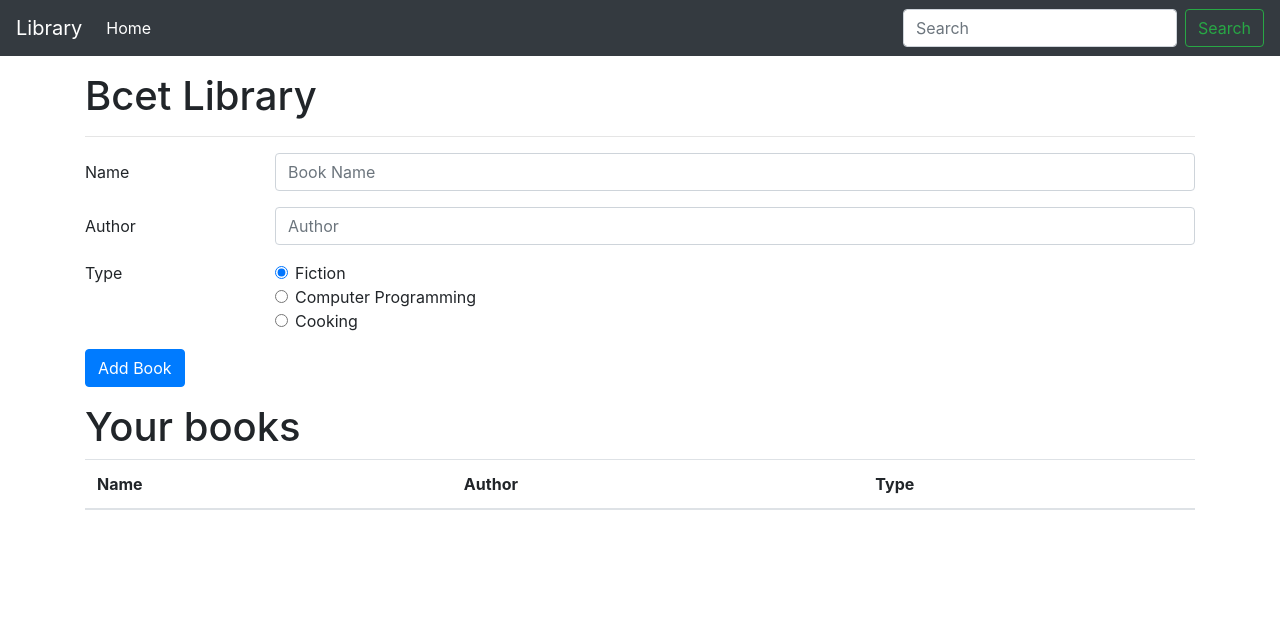
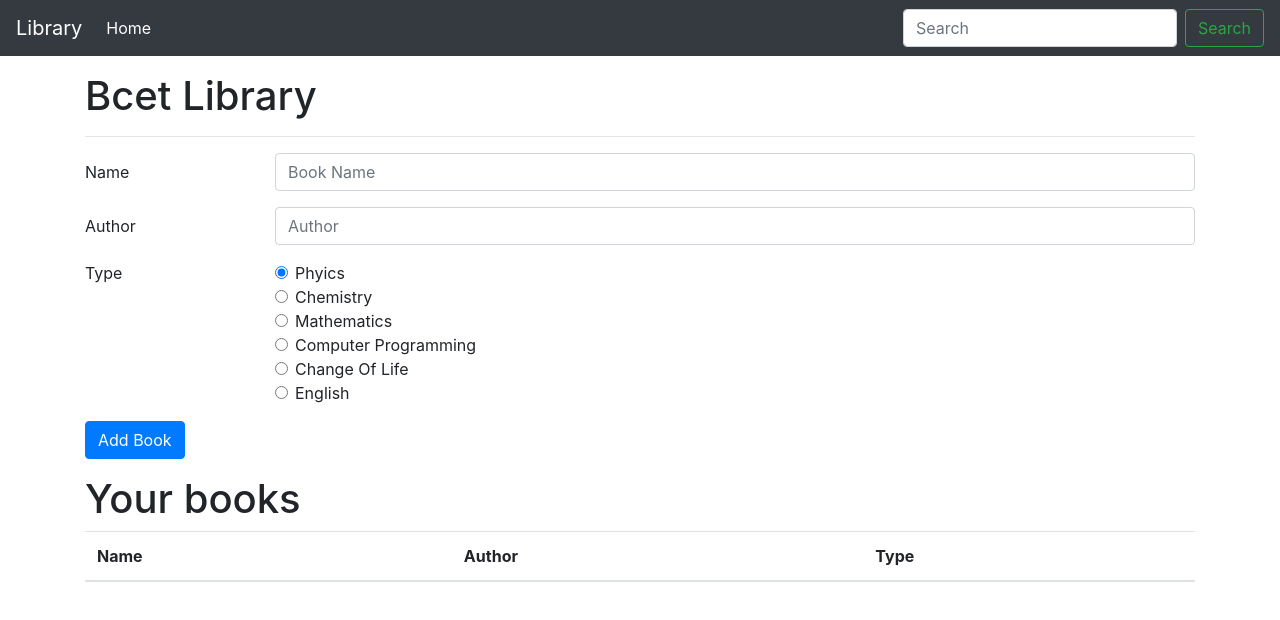
Before and after one commit to sourik100403/LIBRARY-MANAGEMENT, a plain HTML site: page index.html in a window 1280 px wide. Drawn offline with nearby package versions, Linux system fonts and the light colour scheme.

Commit message:
Update index.html

```diff
--- a/index.html
+++ b/index.html
@@ -20,7 +20,7 @@
         <div class="collapse navbar-collapse" id="navbarSupportedContent">
             <ul class="navbar-nav mr-auto">
                 <li class="nav-item active">
-                    <a class="nav-link" href="#">Home <span class="sr-only"></span></a>
+                    <a class="nav-link" href="/">Home <span class="sr-only"></span></a>
                 </li>
 
             </ul>
@@ -55,12 +55,29 @@
                     <legend class="col-form-label col-sm-2 pt-0">Type</legend>
                     <div class="col-sm-10">
                         <div class="form-check">
-                            <input class="form-check-input" type="radio" name="type" id="fiction" value="fiction"
+                            <input class="form-check-input" type="radio" name="type" id="phyics" value="phyics"
                                 checked>
-                            <label class="form-check-label" for="fiction">
-                                Fiction
+                            <label class="form-check-label" for="phyics">
+                                Phyics
                             </label>
                         </div>
+
+                        <div class="form-check">
+                            <input class="form-check-input" type="radio" name="type" id="chemistry"
+                                value="chemistry">
+                            <label class="form-check-label" for="chemistry">
+                                Chemistry
+                            </label>
+                        </div>
+
+                        <div class="form-check">
+                            <input class="form-check-input" type="radio" name="type" id="mathematics"
+                                value="mathematics">
+                            <label class="form-check-label" for="mathematics">
+                                Mathematics
+                            </label>
+                        </div>
+
                         <div class="form-check">
                             <input class="form-check-input" type="radio" name="type" id="programming"
                                 value="programming">
@@ -68,10 +85,18 @@
                                 Computer Programming
                             </label>
                         </div>
+
+                        <div class="form-check">
+                            <input class="form-check-input" type="radio" name="type" id="life"
+                                value="life">
+                            <label class="form-check-label" for="life">
+                                Change Of Life
+                            </label>
+                        </div>
                         <div class="form-check disabled">
-                            <input class="form-check-input" type="radio" name="type" id="cooking" value="cooking">
-                            <label class="form-check-label" for="cooking">
-                                Cooking
+                            <input class="form-check-input" type="radio" name="type" id="english" value="english">
+                            <label class="form-check-label" for="english">
+                                English
                             </label>
                         </div>
                     </div>
```
